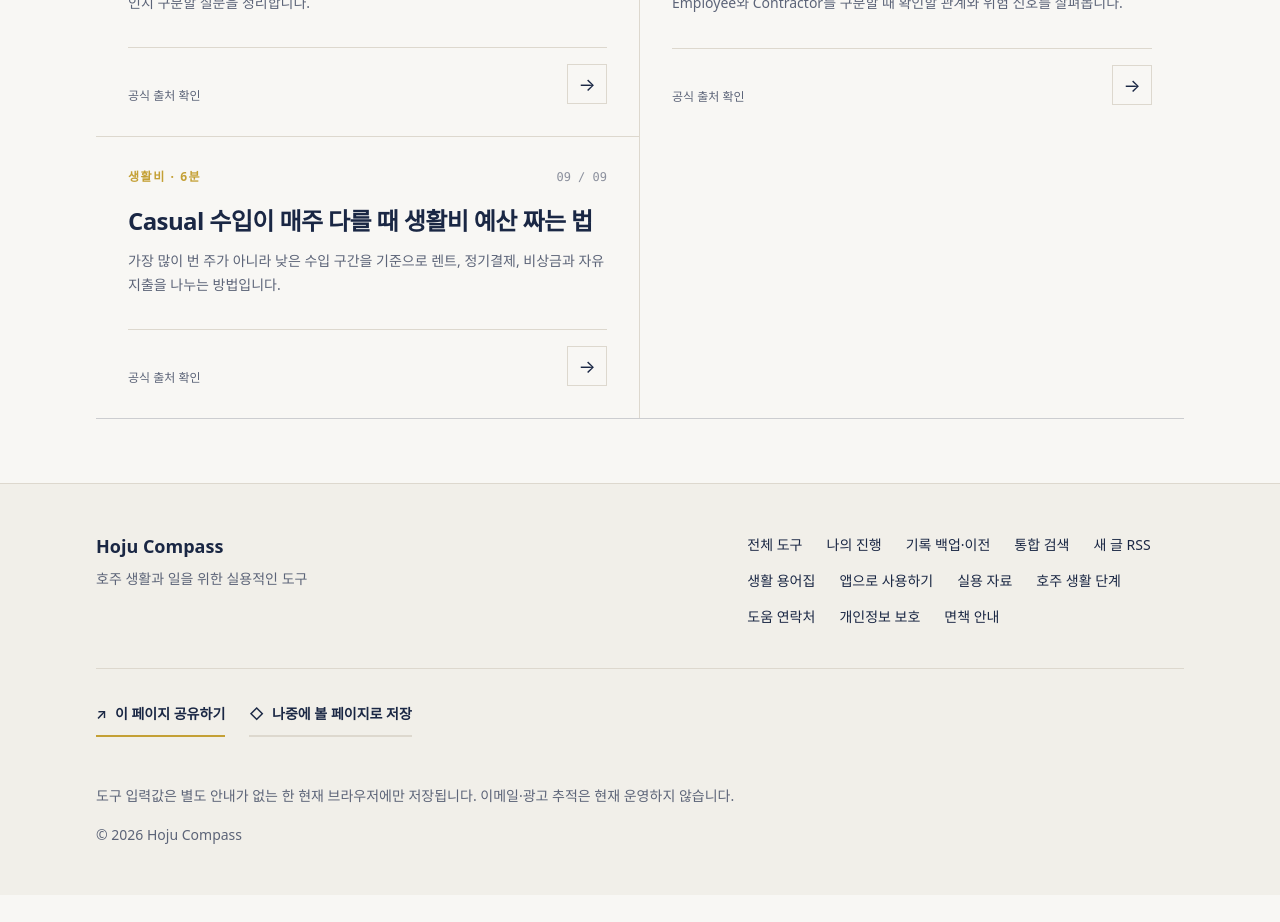
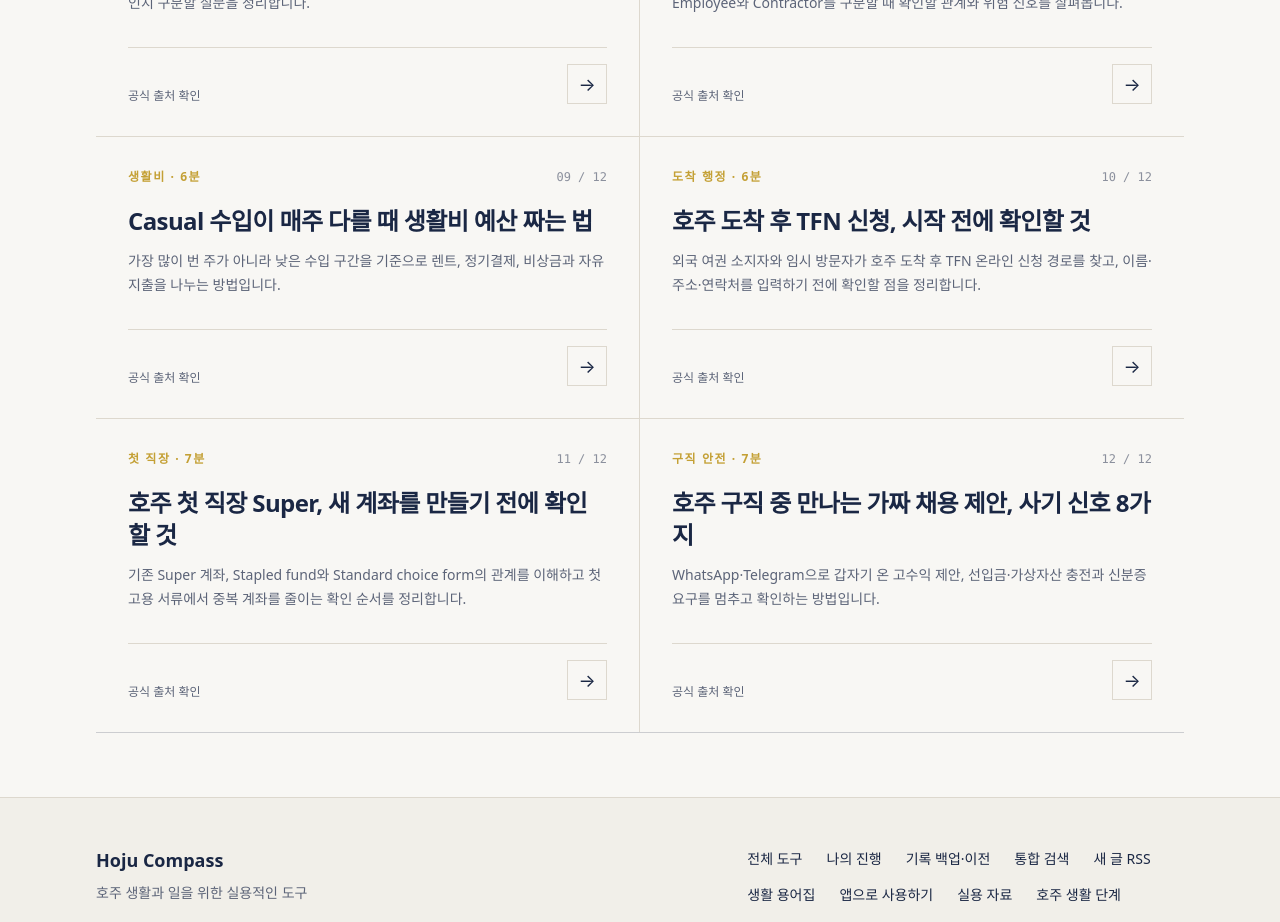
Before and after one commit to jelov219au/aussie-compass, a Next.js app: page /resources in a window 1280 px wide. Shown: the part 1720-2642 px from the top of the page. Before the commit the page ends 2615 px from the top, so only its background shows below. Built offline with nearby package versions, Linux system fonts and the light colour scheme; no server answers.

Commit message:
Add arrival and job safety guides

```diff
--- a/src/data/articles.ts
+++ b/src/data/articles.ts
@@ -16,8 +16,8 @@ export type Article = {
 export type ArticleTopicId = "start" | "work" | "home" | "money";
 
 export const articleTopicCategories: Record<ArticleTopicId, string[]> = {
-  start: ["호주 취업", "영문 이력서"],
-  work: ["급여 확인", "직장 권리", "고용 형태"],
+  start: ["호주 취업", "영문 이력서", "도착 행정", "구직 안전"],
+  work: ["급여 확인", "직장 권리", "고용 형태", "첫 직장"],
   home: ["집 구하기", "차량 구매"],
   money: ["저축과 생활비", "생활비"],
 };
@@ -189,6 +189,66 @@ export const articles: Article[] = [
     ],
     sources: [{ label: "MoneySmart — Managing on a casual income", href: "https://moneysmart.gov.au/budgeting/managing-on-a-casual-income" }],
   },
+  {
+    slug: "tfn-application-after-arrival-australia",
+    title: "호주 도착 후 TFN 신청, 시작 전에 확인할 것",
+    socialTitle: "Apply for a TFN after arriving in Australia",
+    description: "외국 여권 소지자와 임시 방문자가 호주 도착 후 TFN 온라인 신청 경로를 찾고, 이름·주소·연락처를 입력하기 전에 확인할 점을 정리합니다.",
+    category: "도착 행정",
+    readingTime: "6분",
+    publishedAt: "2026-08-16",
+    toolHref: "/arrival-checklist",
+    toolLabel: "첫 30일 정착 체크리스트 열기",
+    sections: [
+      { heading: "TFN은 ATO가 발급하는 개인 세금 번호입니다", paragraphs: ["TFN은 세금과 Super 기록을 연결하는 중요한 개인 식별번호입니다. 일자리 공고에 지원하기 위해 공개하거나 구직 사이트 프로필에 적는 번호가 아닙니다. ATO는 TFN을 안전하게 보관하고 개인 정보를 보호하라고 안내합니다."] },
+      { heading: "임시 방문자는 호주 도착 후 공식 경로를 확인하세요", paragraphs: ["ATO는 해외 여권 소지자, 영주 이민자와 임시 방문자가 호주에 도착해 일을 준비하는 경우 전용 온라인 TFN 신청 경로를 이용하도록 안내합니다. 호주 밖에 있는 사람이나 다른 신분에는 신청 경로가 달라질 수 있으므로, 검색 광고가 아니라 ATO의 Apply for a TFN 페이지에서 본인에게 맞는 항목을 다시 선택하세요."], bullets: ["여권의 영문 이름과 신청서 입력 이름을 동일하게 준비", "현재 받을 수 있는 호주 우편 주소와 연락처 확인", "이미 TFN을 받은 적이 있다면 새로 신청하지 말고 기존 번호 찾기 경로 확인", "신청 완료 화면과 접수 관련 정보를 안전한 곳에 기록"] },
+      { heading: "TFN과 ABN을 서로 바꾸어 생각하지 마세요", paragraphs: ["TFN은 개인 세금 기록에 쓰이고, ABN은 사업 활동을 식별하는 번호입니다. 직원으로 고용되는 사람에게 ABN 발급을 먼저 요구한다고 해서 자동으로 Contractor가 되는 것은 아닙니다. 업무 관계가 불분명하면 계약과 실제 일하는 방식을 함께 확인하세요."] },
+      { heading: "번호를 받은 뒤에도 필요한 곳에만 제공하세요", bullets: ["고용주의 정식 Tax file number declaration 절차", "은행이나 Super fund 등 법적으로 필요한 확인 절차", "ATO 또는 권한이 확인된 세무 전문가"], paragraphs: ["메신저로 접근한 채용 담당자, 집주인, 일반 서비스 업체가 TFN 전체 번호를 요구하면 보내기 전에 목적과 상대를 다시 확인하세요."] },
+    ],
+    sources: [
+      { label: "ATO — Foreign passport holders, permanent migrants and temporary visitors: TFN application", href: "https://www.ato.gov.au/individuals-and-families/tax-file-number/apply-for-a-tfn/foreign-passport-holders-permanent-migrants-and-temporary-visitors-tfn-application" },
+      { label: "ATO — Tax file number application guidance", href: "https://www.ato.gov.au/forms-and-instructions/payg-foreign-resident-withholding-variation/instructions-for-your-frwv-application" },
+    ],
+  },
+  {
+    slug: "first-job-super-fund-stapled-account-guide",
+    title: "호주 첫 직장 Super, 새 계좌를 만들기 전에 확인할 것",
+    socialTitle: "Check your super account before starting a new job",
+    description: "기존 Super 계좌, Stapled fund와 Standard choice form의 관계를 이해하고 첫 고용 서류에서 중복 계좌를 줄이는 확인 순서를 정리합니다.",
+    category: "첫 직장",
+    readingTime: "7분",
+    publishedAt: "2026-08-16",
+    toolHref: "/super-guide",
+    toolLabel: "Super 기본 구조 확인하기",
+    sections: [
+      { heading: "새 직장마다 새 Super 계좌가 필요한 것은 아닙니다", paragraphs: ["이미 본인에게 연결된 Super 계좌가 있다면 새 직장에서 그 계좌를 계속 사용할 수 있는지 먼저 확인하세요. 여러 계좌가 생기면 각각 수수료나 보험료가 부과될 수 있어, 계좌를 새로 열기 전에 기존 계좌 정보를 찾아보는 편이 좋습니다."] },
+      { heading: "Stapled fund는 직장을 옮겨도 따라가는 기존 계좌입니다", paragraphs: ["직원이 fund를 선택하지 않은 경우 고용주는 ATO에 기존 Stapled super fund 정보를 요청해야 할 수 있습니다. 이는 직장을 바꿀 때마다 불필요한 새 계좌가 만들어지는 일을 줄이기 위한 절차입니다."], bullets: ["myGov에 연결된 ATO 온라인 서비스에서 기존 Super 계좌 확인", "Fund 이름, ABN, USI와 Member number 대조", "이름·생년월일·TFN 정보가 fund 기록과 맞는지 확인"] },
+      { heading: "Standard choice form은 ATO가 아니라 고용주에게 냅니다", paragraphs: ["선택 자격이 있고 기존 fund를 지정하려면 myGov의 New employment 절차, ATO 양식 또는 고용주의 payroll 시스템을 이용할 수 있습니다. 온라인 양식에는 고용주 ABN과 고용 형태, 고용주의 default fund 정보가 필요할 수 있습니다."], bullets: ["임시 취업 비자 보유자는 choice-of-fund 자격이 다를 수 있으므로 본인 조건 확인", "양식의 빈칸과 fund 세부 정보가 정확한지 확인", "완성한 선택 양식은 ATO가 아니라 고용주에게 제출", "고용주에게 특정 fund의 투자 조언을 기대하지 않기"] },
+      { heading: "합치기 전에 보험과 비용을 먼저 비교하세요", paragraphs: ["여러 Super 계좌를 합치면 수수료를 줄일 수 있지만 기존 계좌에 연결된 보험이나 혜택을 잃을 수도 있습니다. 이 글은 특정 fund를 추천하지 않습니다. 통합 전에는 각 fund의 수수료, 보험, 투자 옵션과 본인의 체류 계획을 확인하세요."] },
+    ],
+    sources: [
+      { label: "ATO — Superannuation standard choice form", href: "https://www.ato.gov.au/forms-and-instructions/superannuation-standard-choice-form" },
+      { label: "ATO — Offer employees a choice of super fund", href: "https://www.ato.gov.au/businesses-and-organisations/super-for-employers/setting-up-super-for-your-business/offer-employees-a-choice-of-super-fund" },
+    ],
+  },
+  {
+    slug: "australia-job-scam-red-flags",
+    title: "호주 구직 중 만나는 가짜 채용 제안, 사기 신호 8가지",
+    socialTitle: "Eight warning signs of an Australian job scam",
+    description: "WhatsApp·Telegram으로 갑자기 온 고수익 제안, 선입금·가상자산 충전과 신분증 요구를 멈추고 확인하는 방법입니다.",
+    category: "구직 안전",
+    readingTime: "7분",
+    publishedAt: "2026-08-16",
+    toolHref: "/help-directory",
+    toolLabel: "사기 신고와 도움 연락처 확인하기",
+    sections: [
+      { heading: "돈을 벌기 위해 먼저 돈을 내라고 하면 멈추세요", paragraphs: ["Scamwatch는 적은 노력으로 높은 수익을 약속하면서 일을 시작하려면 돈을 내라고 하는 제안을 대표적인 구직 사기로 안내합니다. 처음에 작은 금액을 지급해 신뢰하게 만든 뒤 더 큰 충전금이나 수수료를 요구할 수도 있습니다."] },
+      { heading: "가짜 채용 제안에서 자주 보이는 신호", bullets: ["지원하지 않았는데 WhatsApp, Telegram, Signal이나 문자로 갑자기 연락함", "경력·자격·추천인 확인이나 정식 면접 없이 바로 채용함", "집에서 간단한 작업만 하면 높은 수익을 준다고 함", "업무를 시작하거나 수익을 출금하려면 선입금·PayID·가상자산 충전을 요구함", "개인 계좌로 돈을 받아 다른 계좌나 가상자산 지갑으로 보내라고 함", "대신 물건을 구매하거나 택배를 받아 다시 보내라고 함", "회사 공식 이메일이 아닌 개인 주소와 메신저만 사용함", "검증하기 전에 여권, 운전면허증, 은행 계좌나 카드 정보를 요구함"] },
+      { heading: "회사 이름보다 연락 경로를 검증하세요", paragraphs: ["사기범은 실제 회사와 유명 채용회사의 이름을 도용할 수 있습니다. 메시지에 적힌 번호로만 확인하지 말고 회사 공식 웹사이트에서 직접 찾은 전화번호나 이메일로 채용 담당자의 이름과 공고를 확인하세요."], bullets: ["회사명과 recruiter 이름에 scam을 붙여 검색", "공식 채용 페이지에 같은 직무가 올라왔는지 확인", "도메인 철자와 이메일 주소가 공식 사이트와 같은지 대조", "급하게 결정하라는 요구에서 잠시 멈추고 주변 사람에게 보여주기"] },
+      { heading: "이미 돈이나 정보를 보냈다면 빠르게 움직이세요", bullets: ["은행이나 카드 제공사에 즉시 연락해 거래 중지 가능성 확인", "이메일·은행·정부 서비스 비밀번호 변경", "가짜 회사와 연락 중단", "광고가 올라온 플랫폼과 Scamwatch에 신고", "신분증 정보가 넘어갔다면 IDCARE 지원 확인"], paragraphs: ["개인 계좌로 다른 사람의 돈을 옮기는 money mule 역할은 본인이 범죄 구조를 몰랐더라도 심각한 문제가 될 수 있습니다. 의심되는 송금 업무는 즉시 중단하고 공식 도움을 받으세요."] },
+    ],
+    sources: [{ label: "Scamwatch — Jobs and employment scams", href: "https://www.scamwatch.gov.au/types-of-scams/jobs-and-employment-scams" }],
+  },
 ];
 
 export function getArticle(slug: string) { return articles.find((article) => article.slug === slug); }
```
